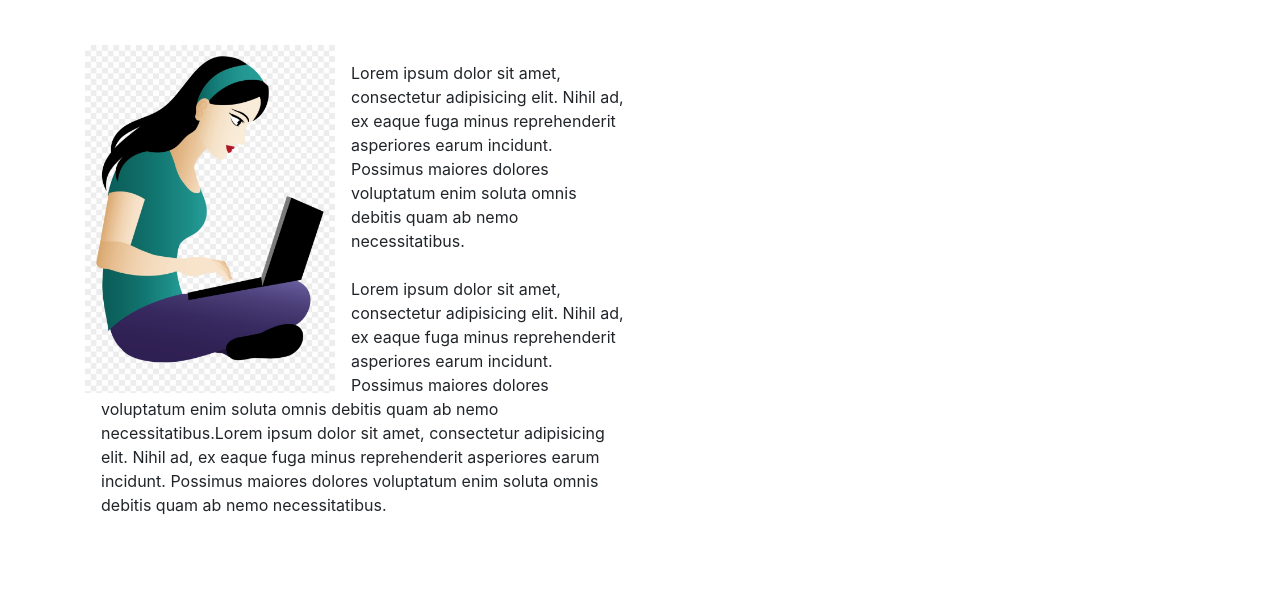
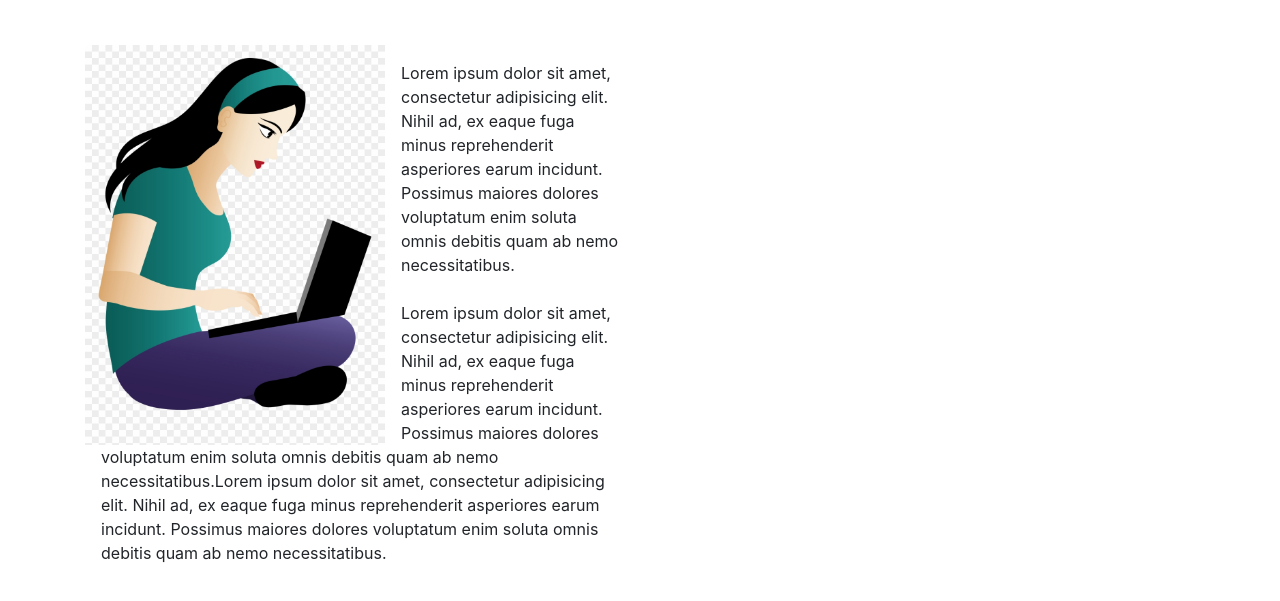
Before and after one commit to vsomsouk/CSS-Bootstrap, a plain HTML site: page index.html in a window 1280 px wide. Shown: the part 107-708 px from the top of the page. Drawn offline with nearby package versions, Linux system fonts and the light colour scheme.

Commit message:
adjusted image in about me page and adjusted format of html on all three pages

```diff
--- a/index.html
+++ b/index.html
@@ -26,14 +26,13 @@
           </ul>
         </div>
       </nav>
-<body>
   <h1>About Me</h1>
 
   <div class="container">
     <article class="row single-post mt-5 no-gutters">
         <div class="col-md-6">
          <div class="image-wrapper float-left pr-3">
-            <img src="./Images/computergirl.png" alt="computergirl" style="width:250px;height:400;">
+            <img src="./Images/computergirl.png" alt="computergirl" style="width:300px; height:400px;">
         </div>
         <div class="single-post-content-wrapper p-3">
             Lorem ipsum dolor sit amet, consectetur adipisicing elit. Nihil ad, ex eaque fuga minus reprehenderit asperiores earum incidunt. Possimus maiores dolores voluptatum enim soluta omnis debitis quam ab nemo necessitatibus.
@@ -44,5 +43,4 @@
     </article>
 </div>
 
-</body>
 </html>
```
Also changed, not shown: contact.html (+0 -1 lines), portfolio.html (+0 -3 lines), css-bootstrap/Images/htmlimage.jpg (deleted).
